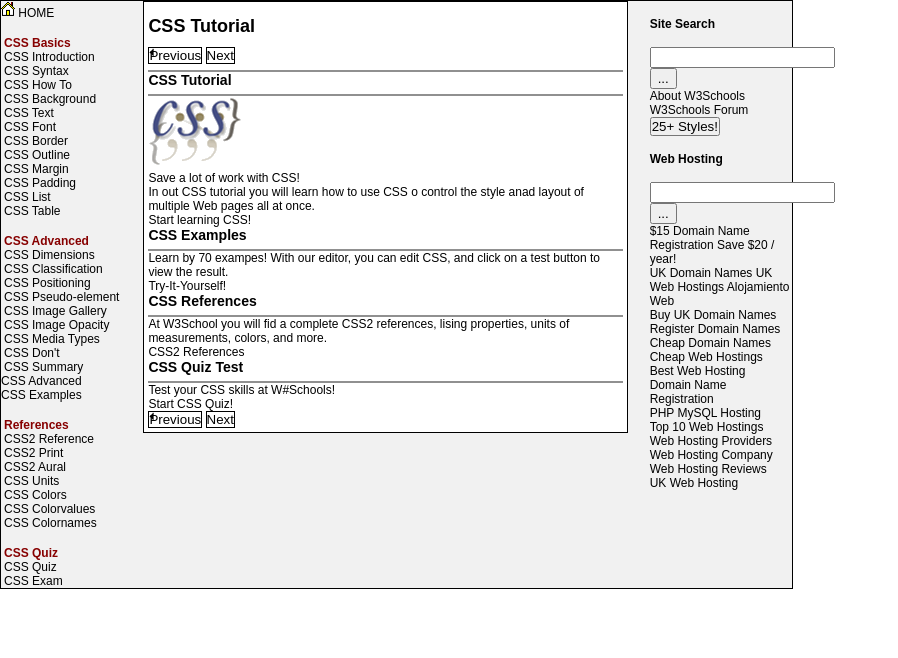
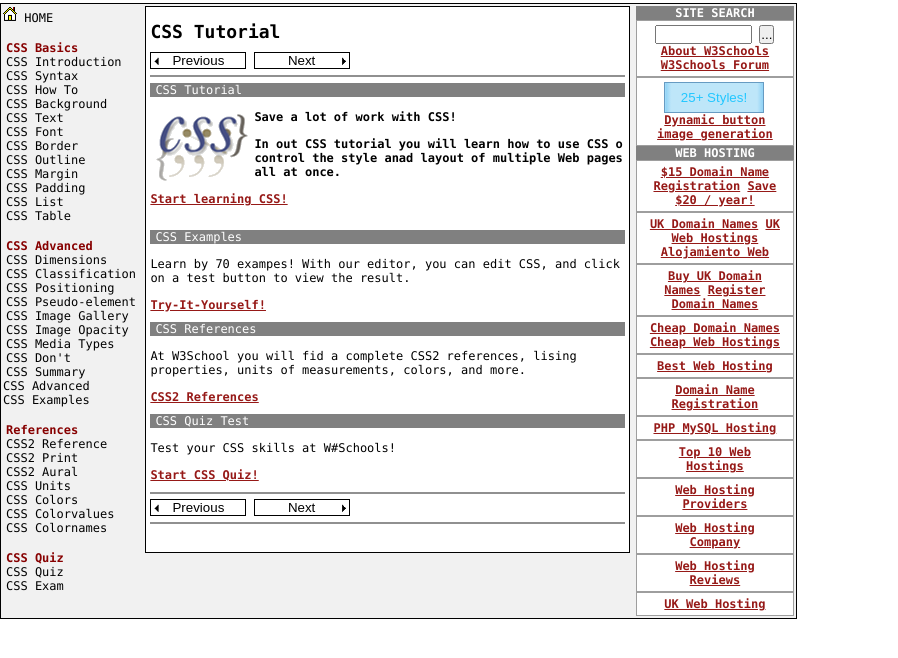
Before and after one commit to sguzunov/Telerik-Academy-2016-2017, a plain HTML site: page CSS/CSS-Layout-Homework/CSS Documentation site/index.html in a window 1280 px wide. Shown: the whole page, without its empty margins (0-898 px from the left). Drawn offline with Linux system fonts and the light colour scheme.

Commit message:
Finished CSS Documentation site task.

```diff
--- a/CSS/CSS-Layout-Homework/CSS Documentation site/index.html
+++ b/CSS/CSS-Layout-Homework/CSS Documentation site/index.html
@@ -69,7 +69,7 @@
                 <header>
                     <h3 class="section-header">CSS Tutorial</h3>
                 </header>
-                <img src="images/css-img.png" alt="CSS">
+                <img class="css-image" src="images/css-img.png" alt="CSS">
                 <p>Save a lot of work with CSS!</p>
                 <p>In out CSS tutorial you will learn how to use CSS o control the style anad layout of multiple Web pages all at once.</p>
                 <footer>
@@ -108,28 +108,26 @@
                 <button class="next-btn">Next</button>
             </footer>
         </section>
-        <aside class="right">
+        <aside class="right aside">
             <section>
                 <h4 class="section-header">Site Search</h4>
-                <form>
-                    <input type="text">
-                    <input type="submit" value="...">
-                </form>
                 <div class="links">
+                    <form>
+                        <input type="text" class="search-field">
+                        <input type="submit" value="...">
+                    </form>
                     <a href="#">About W3Schools</a>
                     <a href="#">W3Schools Forum</a>
                 </div>
             </section>
-            <div class="links">
-                <button>25+ Styles!</button>
-                <a href="#"></a>
-            </div>
+            <section>
+                <div class="links">
+                    <button class="styles-btn">25+ Styles!</button>
+                    <a href="#">Dynamic button image generation</a>
+                </div>
+            </section>
             <section>
                 <h4 class="section-header">Web Hosting</h4>
-                <form>
-                    <input type="text">
-                    <input type="submit" value="...">
-                </form>
                 <div class="links">
                     <a href="#">$15 Domain Name</a>
                     <a href="#">Registration</a>
--- a/CSS/CSS-Layout-Homework/CSS Documentation site/styles/style.css
+++ b/CSS/CSS-Layout-Homework/CSS Documentation site/styles/style.css
@@ -8,9 +8,12 @@
 section,
 header,
 article,
+input,
+form,
 h1,
 h2,
 h3,
+h4,
 p,
 button {
     margin: 0;
@@ -43,14 +46,27 @@
     text-decoration: none
 }
 
-.previous-btn, .next-btn {
+.previous-btn {
+    background: url("../images/left-arrow.png");
+    background-position: left 3px center;
+}
+
+.next-btn {
+    background: url("../images/right-arrow.png");
+    background-position: right 3px center;
+}
+
+.previous-btn,
+.next-btn {
+    width: 96px;
     border: 1px solid #000;
     background-color: #fff;
+    background-repeat: no-repeat;
 }
 
-.previous-btn {
-	background: url("../images/left-arrow.png");
-	background-repeat: no-repeat;
+.section-header {
+    color: #fff;
+    background-color: #808080;
 }
 
 #screen {
@@ -59,10 +75,17 @@
     background-color: #F1F1F1;
     font-size: 12px;
     font-family: Arial, serif;
+    margin-top: 3px;
+    padding: 2px;
+    font-family: Consolas;
 }
 
-#main-nav, aside {
+#main-nav {
     width: 18%
+}
+
+.aside {
+    width: 20%;
 }
 
 #main-nav .nav-item {
@@ -81,16 +104,100 @@
 #main-content {
     border: 1px solid #000;
     width: 60%;
+    height: 90%;
     background-color: #fff;
     padding: 4px;
 }
 
-#main-content header {
+#main-content > header {
     border-bottom: 2px solid #909090;
     padding-bottom: 6px;
+    margin-bottom: 6px;
 }
 
-#main-content header h1 {
+#main-content > header h1 {
     margin-top: 10px;
     margin-bottom: 10px
 }
+
+#main-content > article.paragraph {
+    padding-bottom: 10px;
+}
+
+#main-content > article.paragraph:first-of-type {
+    padding-bottom: 24px;
+}
+
+#main-content > article.paragraph:first-of-type p {
+    font-weight: bold;
+}
+
+#main-content > article.paragraph .section-header {
+    padding-left: 5px;
+    font-size: 1em;
+    font-weight: normal;
+}
+
+#main-content > article.paragraph .css-image {
+    float: left;
+    margin-top: 15px;
+    margin-left: 5px;
+    margin-right: 5px;
+}
+
+#main-content > article.paragraph p {
+    margin-top: 13px;
+    margin-bottom: 13px
+}
+
+#main-content > article.paragraph > footer a {
+    color: #961917;
+    text-decoration: underline;
+}
+
+#main-content > footer {
+    border-top: 2px solid #909090;
+    border-bottom: 2px solid #909090;
+    padding-top: 5px;
+    padding-bottom: 6px;
+    margin-bottom: 24px;
+}
+
+.aside section {
+    text-align: center;
+    background-color: #fff;
+}
+
+.aside section h4.section-header {
+    text-transform: uppercase;
+    text-align: center;
+}
+
+.aside section input[type=text].search-field {
+    max-width: 70%;
+}
+
+.aside section .links {
+    border: 1px solid #9E9E9E;
+    padding: 4px 12px;
+}
+
+.aside section .links .styles-btn {
+    margin-left: 15px;
+    padding: 7px 16px;
+    display: block;
+    border: 1px solid #679BC2;
+    color: #23C7FF;
+    background: rgb(175, 225, 250);
+    background: -moz-linear-gradient(left, rgba(175, 225, 250, 1) 0%, rgba(147, 212, 246, 1) 1%, rgba(188, 229, 249, 1) 6%, rgba(190, 230, 249, 1) 7%, rgba(190, 230, 249, 1) 94%, rgba(151, 213, 246, 1) 99%, rgba(146, 212, 246, 1) 100%);
+    background: -webkit-linear-gradient(left, rgba(175, 225, 250, 1) 0%, rgba(147, 212, 246, 1) 1%, rgba(188, 229, 249, 1) 6%, rgba(190, 230, 249, 1) 7%, rgba(190, 230, 249, 1) 94%, rgba(151, 213, 246, 1) 99%, rgba(146, 212, 246, 1) 100%);
+    background: linear-gradient(to right, rgba(175, 225, 250, 1) 0%, rgba(147, 212, 246, 1) 1%, rgba(188, 229, 249, 1) 6%, rgba(190, 230, 249, 1) 7%, rgba(190, 230, 249, 1) 94%, rgba(151, 213, 246, 1) 99%, rgba(146, 212, 246, 1) 100%);
+    filter: progid: DXImageTransform.Microsoft.gradient( startColorstr='#afe1fa', endColorstr='#92d4f6', GradientType=1);
+}
+
+#main-content > article.paragraph > footer a,
+.aside section .links a {
+    color: #961917;
+    text-decoration: underline;
+    font-weight: bold;
+}
```
Also changed, not shown: CSS/CSS-Layout-Homework/CSS Documentation site/images/style-btn-bg.png (added). Lines whose indentation alone changed are shown as unchanged.
